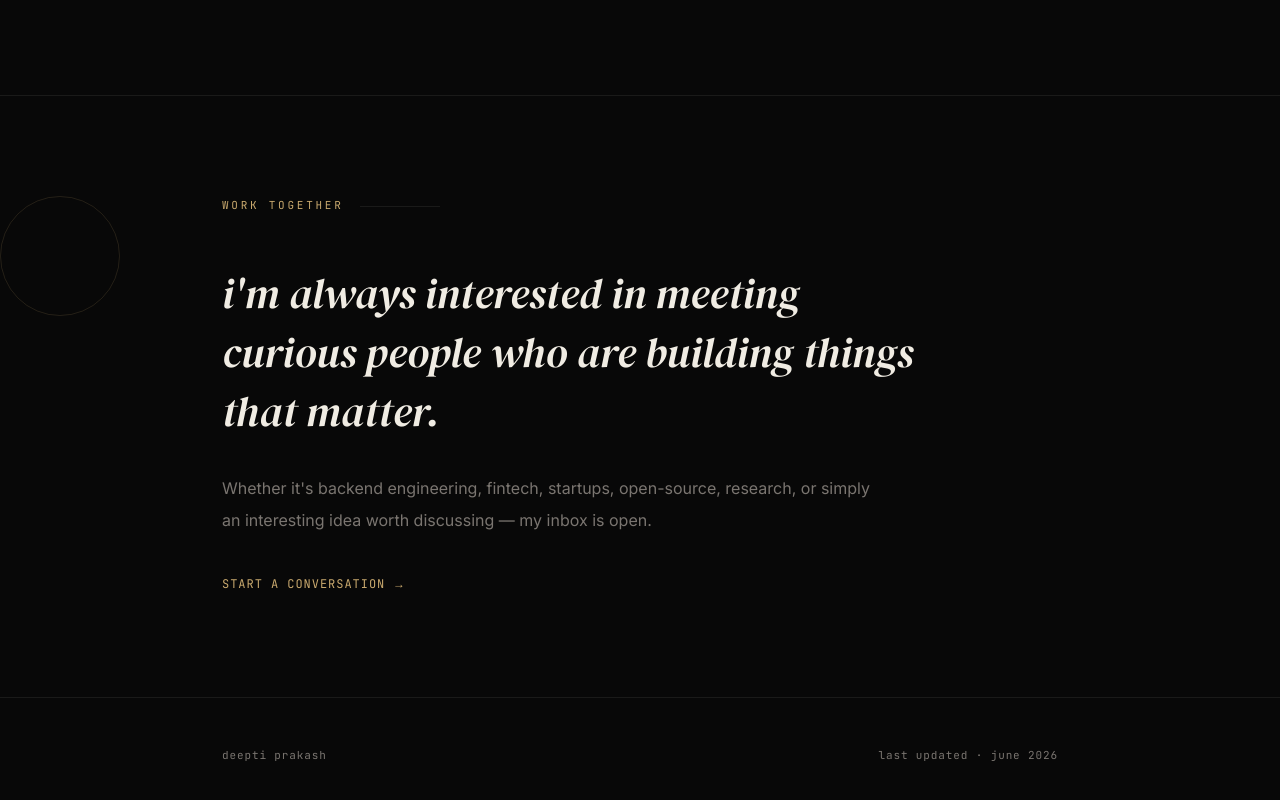
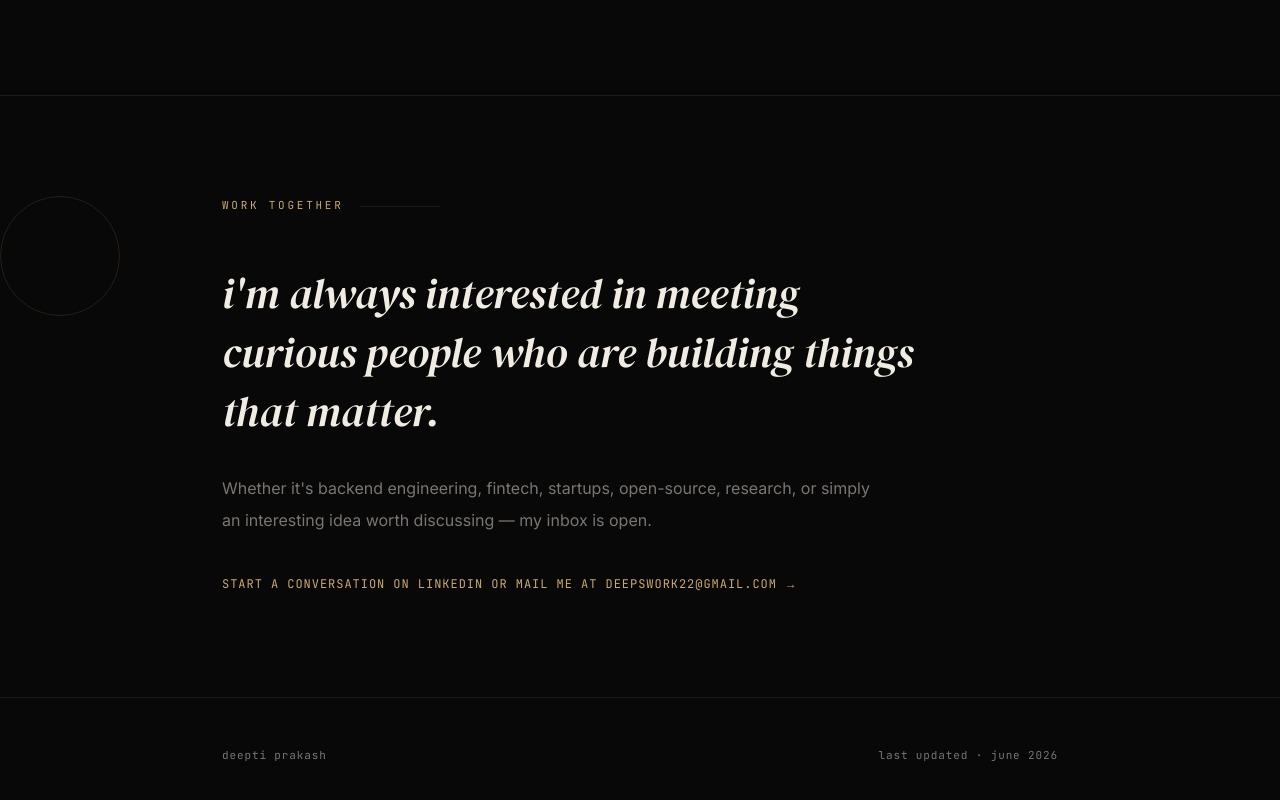
Before and after one commit to deeptiprakash2202-coder/portfolio, a plain HTML site: page index.html in a window 1280 px wide. Shown: the part 3602-4402 px from the top of the page. Drawn offline with Linux system fonts and the light colour scheme.

Commit message:
updated link

```diff
--- a/index.html
+++ b/index.html
@@ -779,8 +779,8 @@
           my inbox is open.
         </p>
 
-        <a href="deepswork22@gmail.com" class="link-arrow">
-          start a conversation <span class="arr">→</span>
+        <a href="https://www.linkedin.com/in/deepti-prakash-797a56262/" class="link-arrow">
+          start a conversation on linkedin or mail me at deepswork22@gmail.com <span class="arr">→</span>
         </a>
       </div>
     </div>
```
